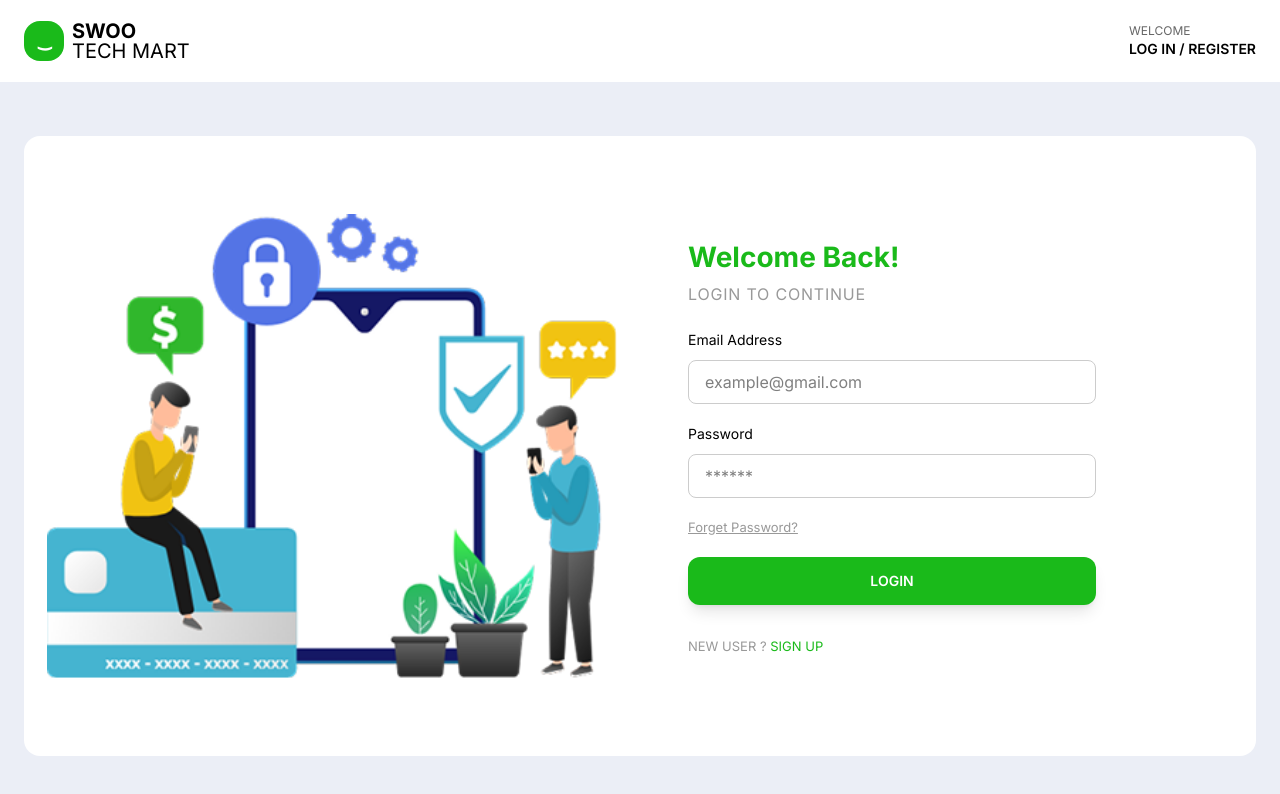
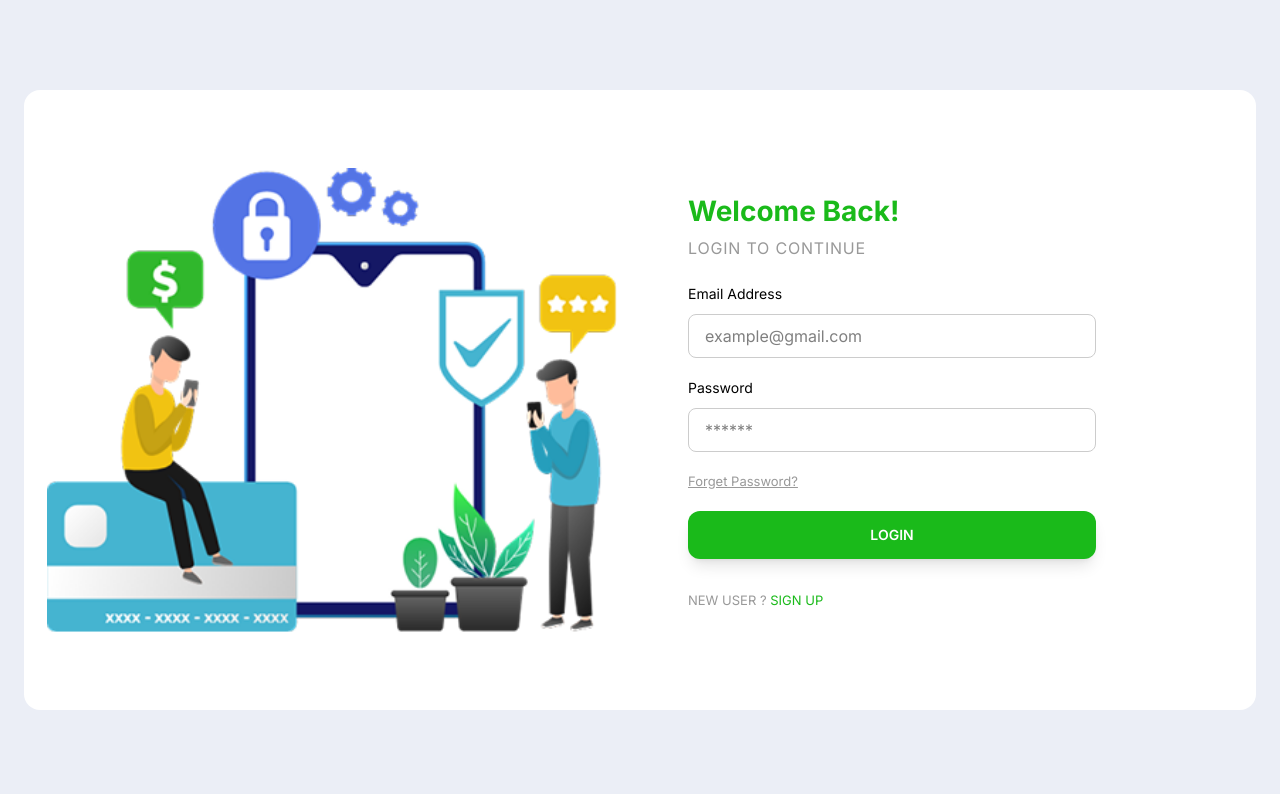
Before and after one commit to rohaangetweys/e-commerce_web, a Next.js app: page /login in a window 1280 px wide. Shown: the top 794 px of the page. Built offline with nearby package versions, Linux system fonts and the light colour scheme.

Commit message:
removed header from auth

```diff
--- a/src/app/(auth)/layout.tsx
+++ b/src/app/(auth)/layout.tsx
@@ -4,8 +4,8 @@ import React from 'react'
 export default function layout({ children }: { children: React.ReactNode }) {
     return (
         <>
-            <Header isAuthPage />
-            <main className='w-full min-h-screen bg-[#EBEEF6] max-w-screen-2xl mx-auto overflow-hidden px-6 pt-[92px] flex flex-col justify-center items-center'>
+            {/* <Header isAuthPage /> */}
+            <main className='w-full min-h-screen bg-[#EBEEF6] max-w-screen-2xl mx-auto overflow-hidden px-6 flex flex-col justify-center items-center'>
                 {children}
             </main>
         </>
```
